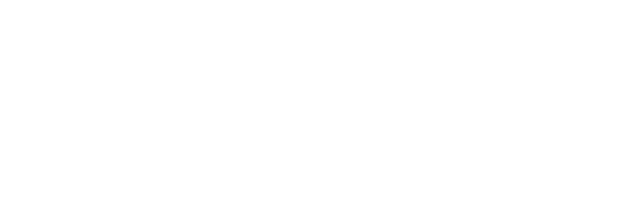
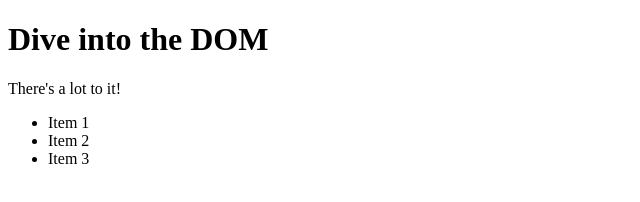
Before and after one commit to JL-43/jls-javascript, a website: page dom/index.html in a window 1280 px wide. Shown: the whole page, without its empty margins (0-640 px from the left). Drawn offline with Linux system fonts and the light colour scheme.

Commit message:
setup some elements to playground with

```diff
--- a/dom/index.html
+++ b/dom/index.html
@@ -8,6 +8,16 @@
   <script src="app.js" defer></script>
 </head>
 <body>
-
+  <header>
+    <h1 id="main-title">Dive into the DOM</h1>
+  </header>
+  <main>
+    <p>There's a lot to it!</p>
+    <ul>
+      <li>Item 1</li>
+      <li class="list-item">Item 2</li>
+      <li class="list-item">Item 3</li>
+    </ul>
+  </main>
 </body>
 </html>
```
